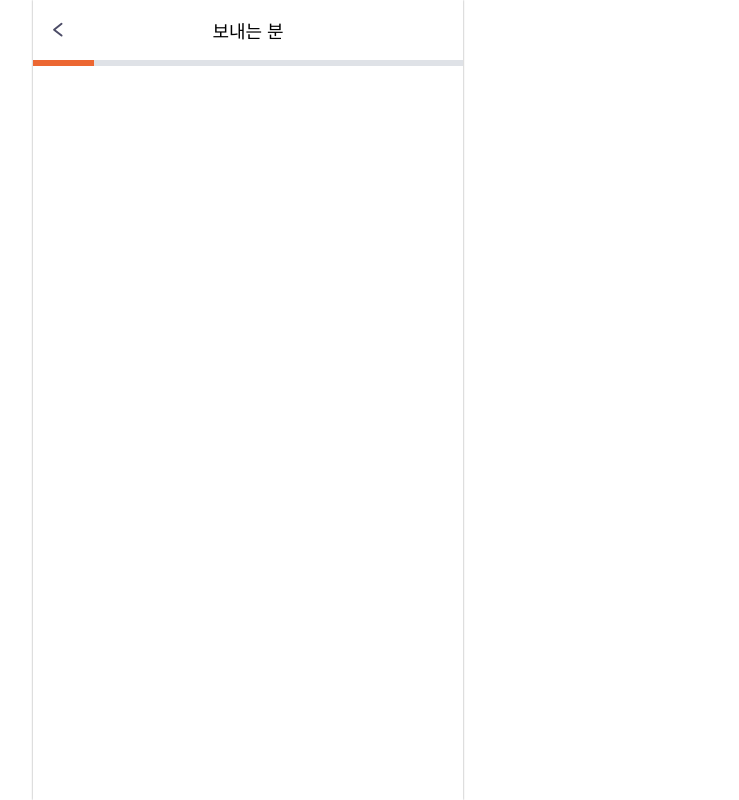
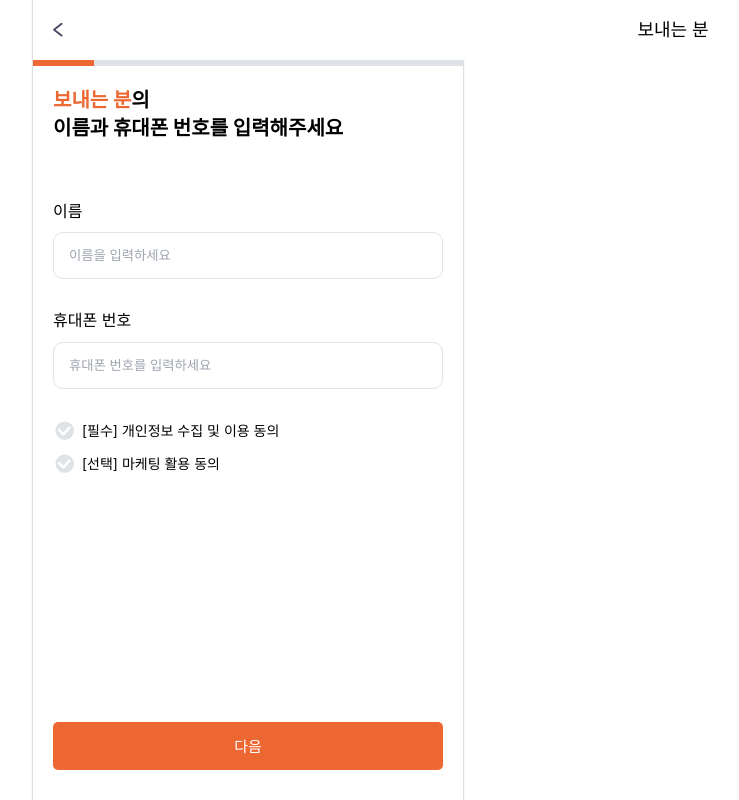
Before and after one commit to Roots-and-Fruits/RootsAndFruitsDeliveryServiceClient, a React (Vite) app: page / in a window 1280 px wide. Both pictures are taken after a click on the button "작성하기". Shown: the whole page, without its empty margins (392-1131 px from the left). Built offline with nearby package versions, Linux system fonts and the light colour scheme; a web font is replaced by a local one.

Commit message:
feat: Sender 컴포넌트 퍼블리싱 완성

```diff
--- /dev/null
+++ b/src/assets/svg/IcCheckbox.tsx
@@ -0,0 +1,17 @@
+import type { SVGProps } from "react";
+const SvgIcCheckbox = (props: SVGProps<SVGSVGElement>) => (
+  <svg
+    xmlns="http://www.w3.org/2000/svg"
+    fill="none"
+    viewBox="0 0 24 24"
+    {...props}
+  >
+    <path
+      fill="#DFE2E7"
+      fillRule="evenodd"
+      d="M11.69 20.98a9.29 9.29 0 1 0 0-18.58 9.29 9.29 0 0 0 0 18.58m5.595-11.574a1.25 1.25 0 0 0-1.9-1.625l-5.042 5.891-3.147-3.46a1.25 1.25 0 0 0-1.85 1.682l3.338 3.67a2.25 2.25 0 0 0 3.374-.05z"
+      clipRule="evenodd"
+    />
+  </svg>
+);
+export default SvgIcCheckbox;
--- a/src/assets/svg/index.ts
+++ b/src/assets/svg/index.ts
@@ -1,2 +1,3 @@
 export { default as IcBack } from "./IcBack";
+export { default as IcCheckbox } from "./IcCheckbox";
 export { default as IcMainCharacter } from "./IcMainCharacter";
--- /dev/null
+++ b/src/components/common/CheckBox/CheckBox.style.ts
@@ -0,0 +1,19 @@
+import { Theme } from "@emotion/react";
+import { css } from "@emotion/react";
+import { flexGenerator } from "@styles/generator";
+
+export const checkboxWrapper = css`
+  ${flexGenerator("row", "start", "center")};
+  width: 100%;
+  gap: 0.5rem;
+`;
+
+export const iconStyle = css`
+  width: 2.4rem;
+  height: 2.4rem;
+`;
+
+export const textStyle = (theme: Theme) => css`
+  color: ${theme.color.black};
+  ${theme.font["subhead-n-14"]}
+`;
--- /dev/null
+++ b/src/components/common/CheckBox/CheckBox.tsx
@@ -0,0 +1,22 @@
+import { IcCheckbox } from "@svg";
+import React, { InputHTMLAttributes, ReactNode } from "react";
+import { checkboxWrapper, iconStyle, textStyle } from "./CheckBox.style";
+
+export interface CheckBoxProps extends InputHTMLAttributes<HTMLInputElement> {
+  isChecked?: boolean;
+  onChange?: (e: React.ChangeEvent<HTMLInputElement>) => void;
+  children: ReactNode;
+}
+
+const CheckBox = ({ isChecked, onChange, children }: CheckBoxProps) => {
+  return (
+    <div css={checkboxWrapper}>
+      <span css={iconStyle}>
+        <IcCheckbox />
+      </span>
+      <span css={textStyle}>{children}</span>
+    </div>
+  );
+};
+
+export default CheckBox;
--- a/src/components/common/Header/Header.style.ts
+++ b/src/components/common/Header/Header.style.ts
@@ -2,7 +2,15 @@ import { Theme } from "@emotion/react";
 import { css } from "@emotion/react";
 import { flexGenerator } from "@styles/generator";
 
-export const headerContainer = css`
+export const headerContainer = (theme: Theme) => css`
+  position: fixed;
+  top: 0;
+  width: 100%;
+  height: 6rem;
+  background-color: ${theme.color.white};
+`;
+
+export const headerWrapper = css`
   ${flexGenerator()}
   width: 100%;
   height: 6rem;
--- a/src/components/common/Header/Header.tsx
+++ b/src/components/common/Header/Header.tsx
@@ -1,5 +1,10 @@
 import { IcBack } from "@svg";
-import { headerContainer, iconStyle, textStyle } from "./Header.style";
+import {
+  headerContainer,
+  headerWrapper,
+  iconStyle,
+  textStyle,
+} from "./Header.style";
 
 interface HeaderProps {
   text: string;
@@ -8,10 +13,12 @@ interface HeaderProps {
 const Header = ({ text }: HeaderProps) => {
   return (
     <header css={headerContainer}>
-      <span css={iconStyle}>
-        <IcBack />
-      </span>
-      <h4 css={textStyle}>{text}</h4>
+      <div css={headerWrapper}>
+        <span css={iconStyle}>
+          <IcBack />
+        </span>
+        <h4 css={textStyle}>{text}</h4>
+      </div>
     </header>
   );
 };
--- a/src/components/common/ProgressBar/ProgressBar.style.ts
+++ b/src/components/common/ProgressBar/ProgressBar.style.ts
@@ -2,6 +2,7 @@ import { css, Theme } from "@emotion/react";
 
 export const progressBarContainer = (theme: Theme) => css`
   position: fixed;
+  top: 6rem;
   z-index: 2;
   width: 100%;
   max-width: 43rem;
@@ -9,8 +10,9 @@ export const progressBarContainer = (theme: Theme) => css`
   background-color: ${theme.color.lightgray1};
 `;
 
-export const progressBarStyle = (progress: number) => (theme:Theme) => css`
+export const progressBarStyle = (progress: number) => (theme: Theme) =>
+  css`
     width: ${progress}%;
     height: 100%;
     background-color: ${theme.color.orange};
-`;
+  `;
--- a/src/pages/orderInfo/components/steps/Sender/Sender.style.ts
+++ b/src/pages/orderInfo/components/steps/Sender/Sender.style.ts
@@ -0,0 +1,41 @@
+import { Theme, css } from "@emotion/react";
+import { flexGenerator } from "@styles/generator";
+
+export const layoutStyle = css`
+  ${flexGenerator("column")};
+  padding: 8.6rem 2rem 3rem;
+  width: 100%;
+  min-height: 100dvh;
+`;
+
+export const sectionStyle = css`
+  ${flexGenerator("row", "start", "center")};
+  width: 100%;
+`;
+
+export const textStyle = (theme: Theme) => css`
+  ${theme.font["head02-b-20"]}
+  color: ${theme.color.black};
+`;
+
+export const orangeTextStyle = (theme: Theme) => css`
+  color: ${theme.color.orange};
+`;
+
+export const mainSectionStyle = css`
+  ${flexGenerator("column", "start", "start")};
+  gap: 3rem;
+  width: 100%;
+  margin-top: 5.8rem;
+`;
+
+export const checkboxWrapper = css`
+  ${flexGenerator("column", "flex-start", "flex-start")}
+  width: 100%;
+  gap: 0.9rem;
+`;
+
+export const buttonSectionStyle = css`
+  width: 100%;
+  margin-top: auto;
+`;
--- a/src/pages/orderInfo/components/steps/Sender/Sender.tsx
+++ b/src/pages/orderInfo/components/steps/Sender/Sender.tsx
@@ -1,12 +1,69 @@
-import { Header, ProgressBar } from "@components";
+import { Button, Header, ProgressBar } from "@components";
 import { StepProps } from "@types";
+import {
+  buttonSectionStyle,
+  checkboxWrapper,
+  layoutStyle,
+  mainSectionStyle,
+  orangeTextStyle,
+  sectionStyle,
+  textStyle,
+} from "./Sender.style";
+import Input from "src/components/common/Input/Input";
+import { useState } from "react";
+import CheckBox from "src/components/common/CheckBox/CheckBox";
 
 const Sender = ({ onNext }: StepProps) => {
+  const [name, setName] = useState("");
+  const [number, setNumber] = useState<number>();
+  const handleNameChange = (e) => {
+    setName(e.target.value);
+  };
+  const handleNumberChange = (e) => {
+    setNumber(e.target.value);
+  };
+  const handleButtonClick = () => {
+    onNext();
+  };
   return (
-    <div onClick={onNext}>
+    <>
       <Header text="보내는 분" />
       <ProgressBar progress={14.28} />
-    </div>
+      <div css={layoutStyle}>
+        <section css={sectionStyle}>
+          <div css={textStyle}>
+            <span css={orangeTextStyle}>보내는 분</span>의
+            <br />
+            이름과 휴대폰 번호를 입력해주세요
+          </div>
+        </section>
+        <section css={mainSectionStyle}>
+          <Input
+            value={name}
+            onChange={handleNameChange}
+            type="name"
+            placeholder="이름을 입력하세요"
+            inputLabel="이름"
+          />
+          <Input
+            value={number}
+            onChange={handleNumberChange}
+            type="text"
+            placeholder="휴대폰 번호를 입력하세요"
+            inputLabel="휴대폰 번호"
+          />
+          <div css={checkboxWrapper}>
+            <CheckBox>[필수] 개인정보 수집 및 이용 동의</CheckBox>
+            <CheckBox>[선택] 마케팅 활용 동의</CheckBox>
+          </div>
+        </section>
+        <footer css={buttonSectionStyle}>
+          <Button variant="fill" onClick={handleButtonClick}>
+            다음
+          </Button>
+        </footer>
+      </div>
+    </>
   );
 };
 
--- a/src/styles/theme.ts
+++ b/src/styles/theme.ts
@@ -22,73 +22,73 @@ const theme = {
       ${PretendardFont}
       font-size: 2.4rem;
       font-weight: 700;
-      line-height: normal;
+      line-height: 140%;
     `,
     "head02-b-20": css`
       ${PretendardFont}
       font-size: 2rem;
       font-weight: 700;
-      line-height: normal;
+      line-height: 140%;
     `,
     "head03-b-15": css`
       ${PretendardFont}
       font-size: 1.5rem;
       font-weight: 700;
-      line-height: normal;
+      line-height: 140%;
     `,
     "head04-sb-18": css`
       ${PretendardFont}
       font-size: 1.8rem;
       font-weight: 600;
-      line-height: normal;
+      line-height: 140%;
     `,
     "head05-n-24": css`
       ${PretendardFont}
       font-size: 2.4rem;
       font-weight: 400;
-      line-height: normal;
+      line-height: 140%;
     `,
     "subhead-b-14": css`
       ${PretendardFont}
       font-size: 1.4rem;
       font-weight: 700;
-      line-height: normal;
+      line-height: 140%;
     `,
     "subhead-m-18": css`
       ${PretendardFont}
       font-size: 1.8rem;
       font-weight: 500;
-      line-height: normal;
+      line-height: 140%;
     `,
     "subhead-n-16": css`
       ${PretendardFont}
       font-size: 1.6rem;
       font-weight: 400;
-      line-height: normal;
+      line-height: 140%;
     `,
     "subhead-n-14": css`
       ${PretendardFont}
       font-size: 1.4rem;
       font-weight: 400;
-      line-height: normal;
+      line-height: 140%;
     `,
     "subhead-m-16": css`
       ${PretendardFont}
       font-size: 1.6rem;
       font-weight: 500;
-      line-height: normal;
+      line-height: 140%;
     `,
     "subhead-m-14": css`
       ${PretendardFont}
       font-size: 1.4rem;
       font-weight: 500;
-      line-height: normal;
+      line-height: 140%;
     `,
     "pretendard-01": css`
       ${PretendardFont}
       font-size: 1.5rem;
       font-weight: 400;
-      line-height: normal;
+      line-height: 140%;
     `,
   },
 };
```
Also changed, not shown: public/svg/ic_checkbox.svg (added).
